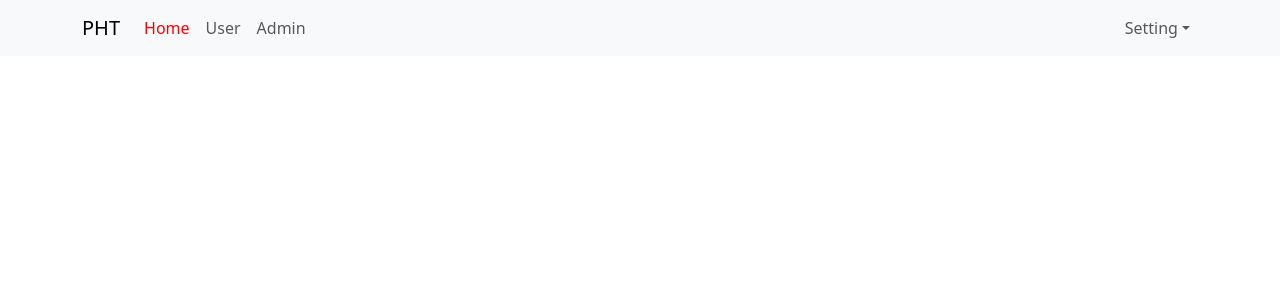
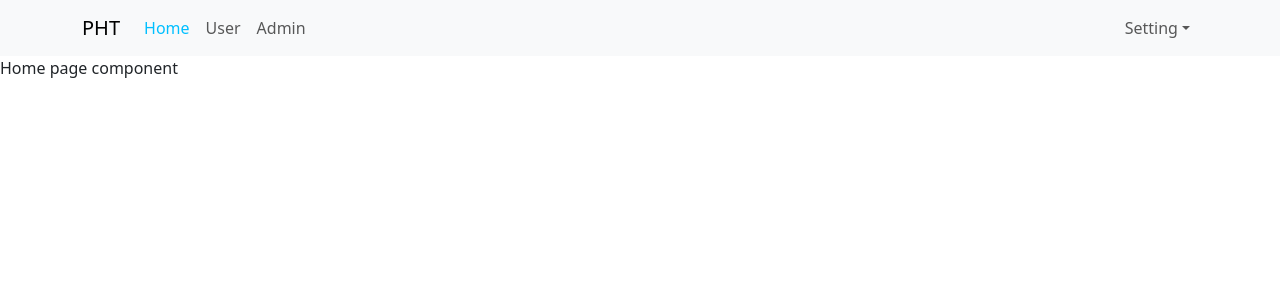
Before and after one commit to PhungHuuTai/Base-react-redux, a React (Create React App) app: page / in a window 1280 px wide. Shown: the top 300 px of the page. Built offline with nearby package versions, Linux system fonts and the light colour scheme.

Commit message:
Index Route

```diff
--- a/src/App.scss
+++ b/src/App.scss
@@ -12,7 +12,7 @@
     .navbar-nav {
       .nav-link {
         &.active {
-          color: Red;
+          color: #00bfff;
         }
       }
     }
--- a/src/components/Header/Header.js
+++ b/src/components/Header/Header.js
@@ -8,7 +8,7 @@
   return (
     <Navbar expand="lg" className="bg-body-tertiary">
       <Container>
-        <Navbar.Brand href="#home">PHT</Navbar.Brand>
+        <NavLink to="/" className='navbar-brand'>PHT</NavLink>
         <Navbar.Toggle aria-controls="basic-navbar-nav" />
         <Navbar.Collapse id="basic-navbar-nav">
           <Nav className="me-auto">
@@ -18,9 +18,9 @@
           </Nav>
           <Nav>
             <NavDropdown title="Setting" id="basic-nav-dropdown">
-              <NavDropdown.Item href="#action/3.1">Log in</NavDropdown.Item>
-              <NavDropdown.Item href="#action/3.2">Log out</NavDropdown.Item>
-              <NavDropdown.Item href="#action/3.2">Profile</NavDropdown.Item>
+              <NavDropdown.Item >Log in</NavDropdown.Item>
+              <NavDropdown.Item >Log out</NavDropdown.Item>
+              <NavDropdown.Item >Profile</NavDropdown.Item>
             </NavDropdown>
           </Nav>
         </Navbar.Collapse>
--- /dev/null
+++ b/src/components/Home/HomePage.js
@@ -0,0 +1,9 @@
+const HomePage = (props) => {
+    return (
+        <div className="homepage-container">
+            Home page component
+        </div>
+    )
+}
+
+export default HomePage;
--- a/src/index.js
+++ b/src/index.js
@@ -8,6 +8,7 @@
 import { BrowserRouter, Route, Routes } from 'react-router-dom';
 import User from './components/User/user';
 import Admin from './components/Admin/admin';
+import HomePage from './components/Home/HomePage';
 
 const root = ReactDOM.createRoot(document.getElementById('root'));
 root.render(
@@ -16,6 +17,7 @@
     <BrowserRouter>
       <Routes>
         <Route path="/" element={<App />}>
+          <Route index element={<HomePage />} />
           <Route path="/users" element={<User />} />
           <Route path="/admins" element={<Admin />} />
         </Route>
```
